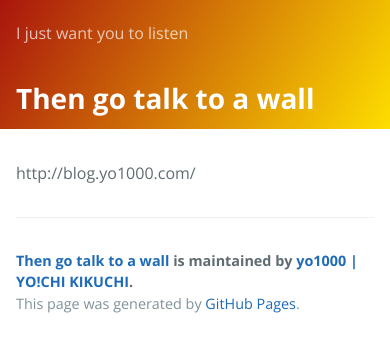
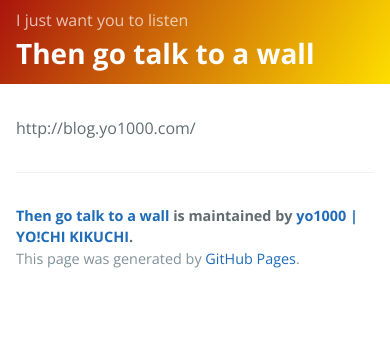
Before and after one commit to yo1000/blog.yo1000.com, a Jekyll site: the page built from README.md, in a window 390 px wide. Shown: the top 352 px of the page. Built offline with Jekyll 4.4.1, drawn with Linux system fonts in a browser that asks for light colours; our own code applies the rules of GitHub Pages for plain Markdown files.

Commit message:
Update overwrite.css

```diff
--- a/res/site/css/overwrite.css
+++ b/res/site/css/overwrite.css
@@ -153,6 +153,10 @@
     text-align: left;
   }
 
+  .page-header .project-tagline {
+    margin: 0;
+  }
+
   .side-content {
     display: none;
   }
@@ -165,6 +169,10 @@
     text-align: left;
   }
 
+  .page-header .project-tagline {
+    margin: 0;
+  }
+
   .side-content {
     display: none;
   }
```
